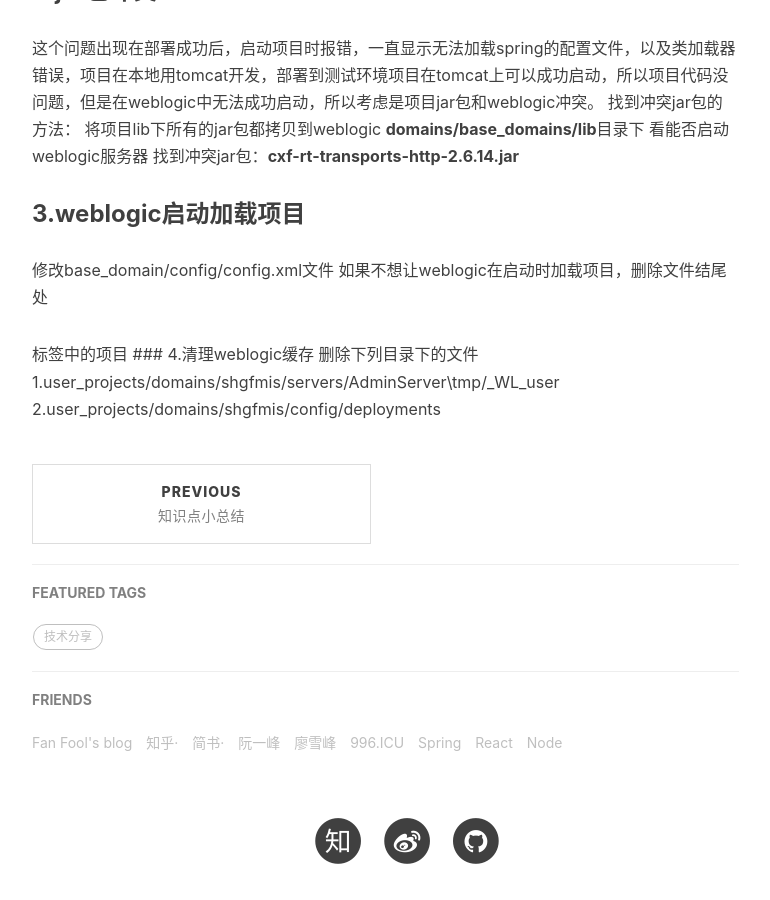
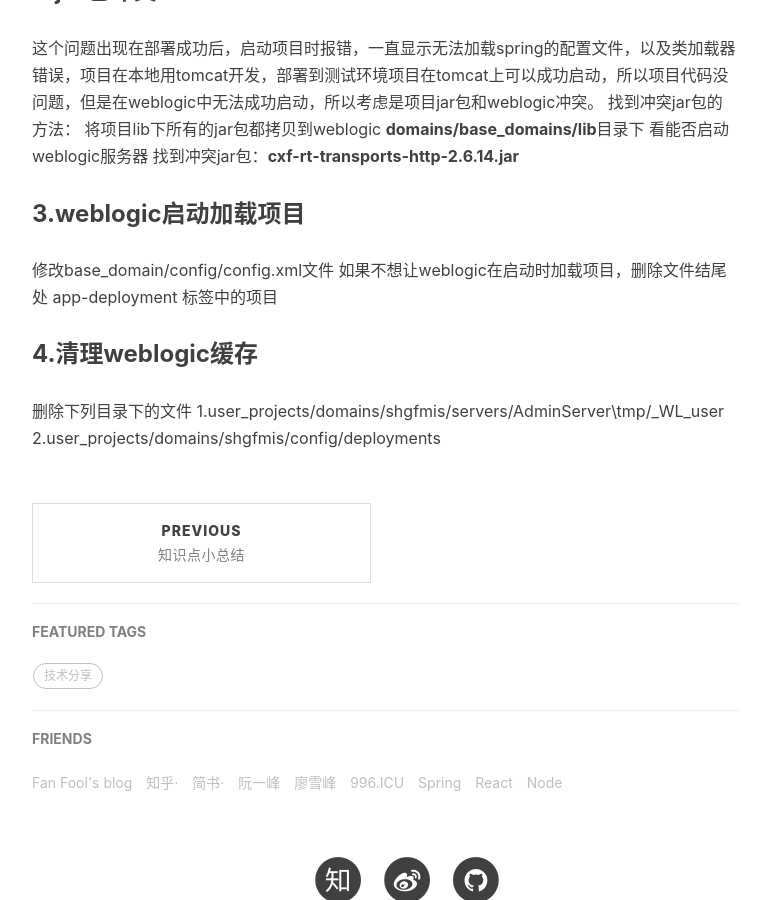
Before and after one commit to guoyaoleigg/guoyaoleigg.github.io, a Jekyll site: the page built from _posts/2019-05-21-weblogic应用部署排坑总结.md, in a window 1280 px wide and 900 px high, scrolled down 997 px. Shown: the whole window, without its empty margins (233-1003 px from the left). Built offline with Jekyll 4.4.1, drawn with Linux system fonts in a browser that asks for light colours; nearby versions of some CDN libraries; our own code applies the rules of GitHub Pages for plain Markdown files; comment, search, counter and statistics services are not loaded.

Commit message:
解决图片问题

```diff
--- a/_posts/2019-05-21-weblogic应用部署排坑总结.md
+++ b/_posts/2019-05-21-weblogic应用部署排坑总结.md
@@ -31,7 +31,7 @@ tags: 技术分享
 ### 3.weblogic启动加载项目
 修改base_domain/config/config.xml文件
 如果不想让weblogic在启动时加载项目，删除文件结尾处
-<app-deployment>标签中的项目
+app-deployment 标签中的项目
 ### 4.清理weblogic缓存
 删除下列目录下的文件
 1.user_projects/domains/shgfmis/servers/AdminServer\tmp/_WL_user
```
Also changed, not shown: _posts/image/字符流.png (added), _posts/image/字节流.png (added).
